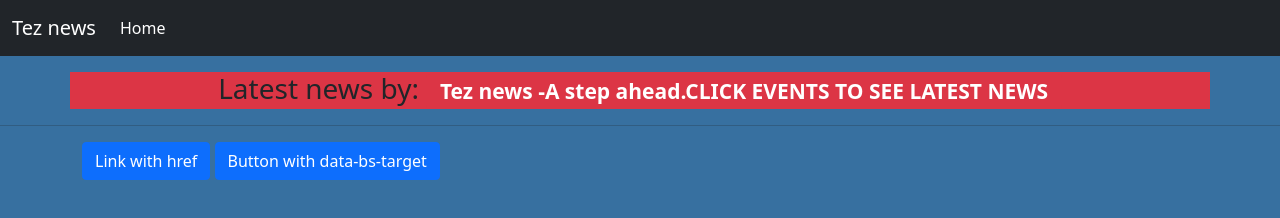
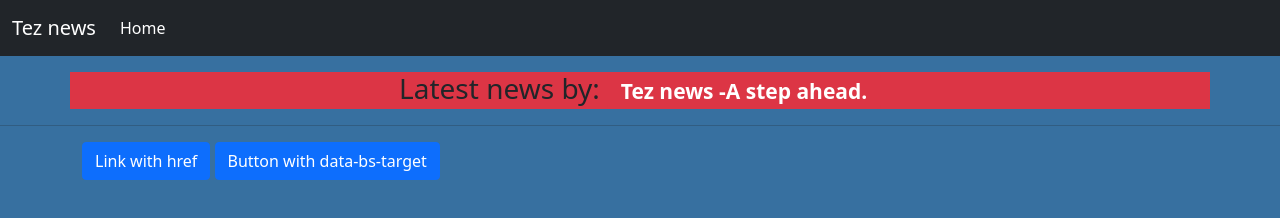
Before and after one commit to NIHAL-ERR/news-app, a plain HTML site: page index.html in a window 1280 px wide. Drawn offline with nearby package versions, Linux system fonts and the light colour scheme; no server answers.

Commit message:
Update index.html

```diff
--- a/index.html
+++ b/index.html
@@ -33,7 +33,7 @@
     </div>
   </nav>
   <div class="container text-center my-3 bg-danger">
-    <h3>Latest news by: <span class="badge bg-danger">Tez news -A step ahead.CLICK EVENTS TO SEE LATEST NEWS</span></h3>
+    <h3>Latest news by: <span class="badge bg-danger">Tez news -A step ahead.</span></h3>
   </div>
   <hr>
   <div class="container" id="accordionExample">
```
